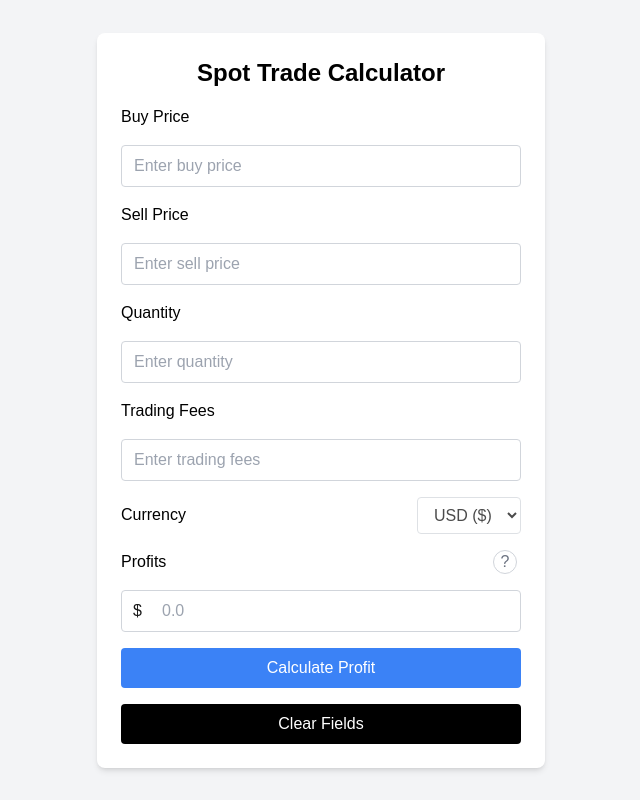
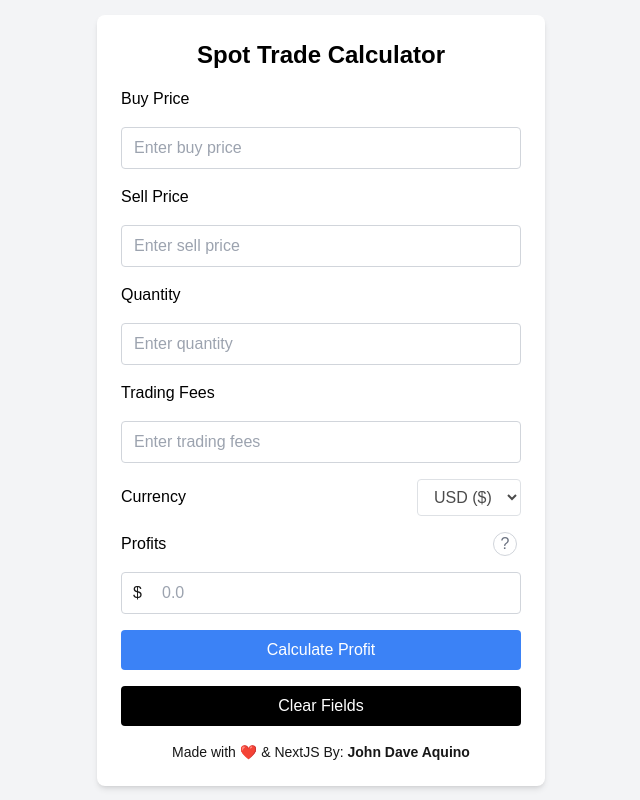
Before and after one commit to itsjohndavea/spottrade-calculator, a Next.js app: page / in a window 1280 px wide. Shown: the whole page, without its empty margins (319-959 px from the left). Built offline with nearby package versions, Linux system fonts and the light colour scheme.

Commit message:
added ref

```diff
--- a/app/page.tsx
+++ b/app/page.tsx
@@ -223,6 +223,9 @@ export default function Home() {
           >
             Clear Fields
           </button>
+          <p className="text-sm text-center">
+      Made with ❤️ & NextJS By: <span className="font-bold">John Dave Aquino</span>
+    </p>
         </div>
       </div>
       <MessageDialog
@@ -231,6 +234,9 @@ export default function Home() {
         message={dialogState.message}
         onClose={closeDialog}
       />
+
     </div>
+
   );
+
 }
```
